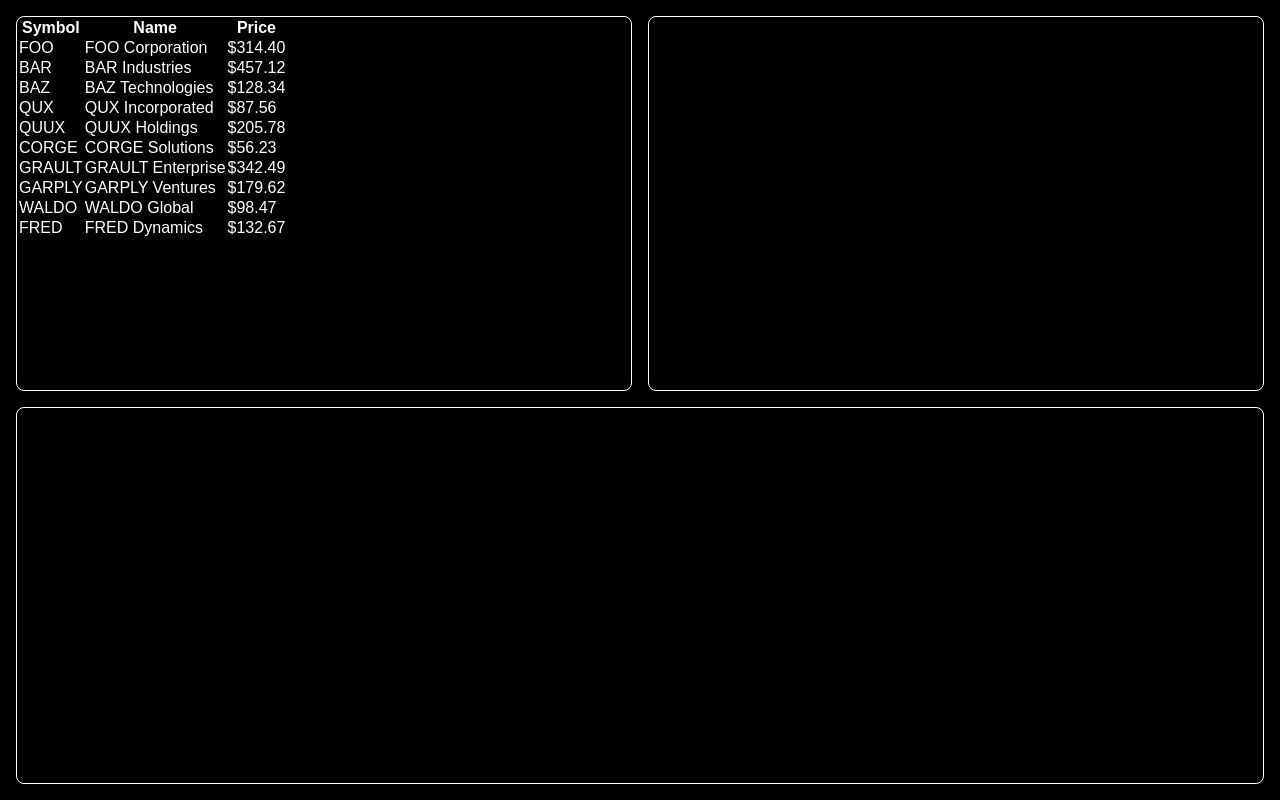
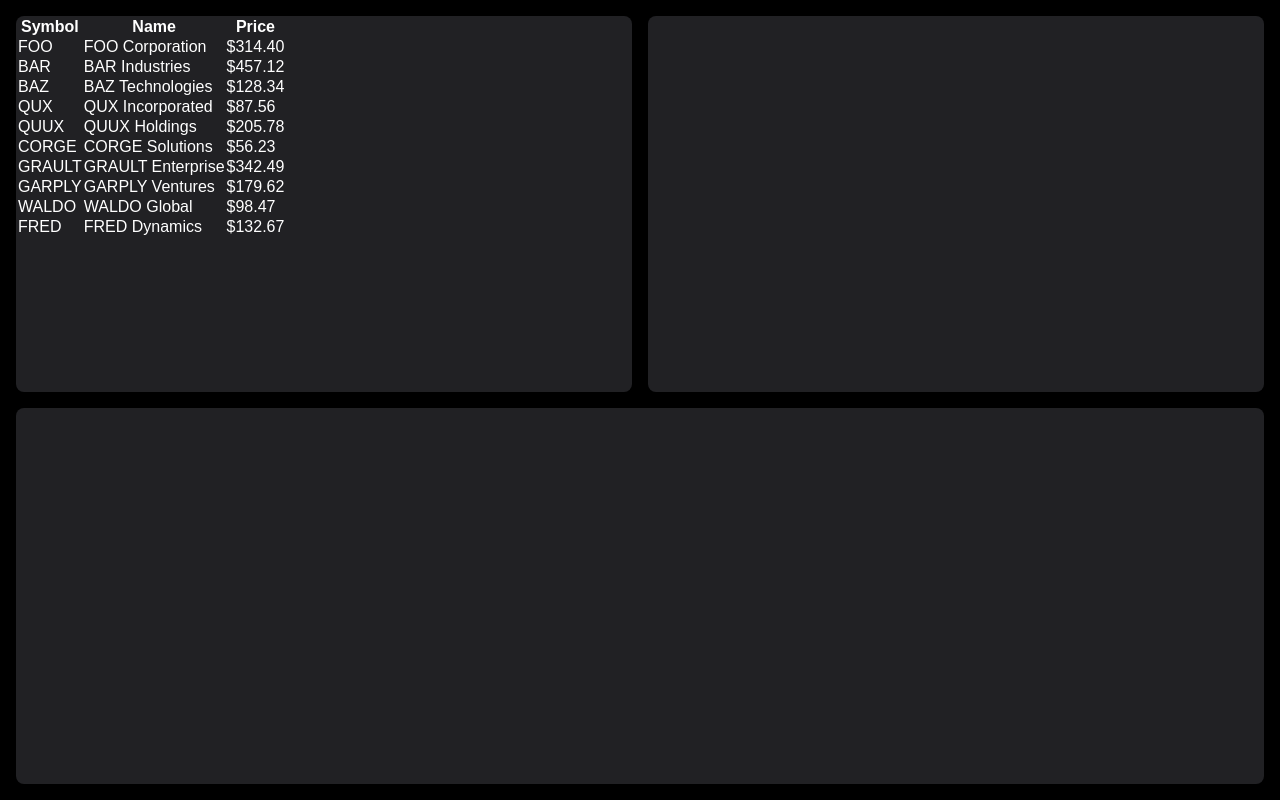
Before and after one commit to kevinsctfries/day-trader, a Next.js app: page /dashboard in a window 1280 px wide. Built offline with nearby package versions, Linux system fonts and the light colour scheme.

Commit message:
style(dashboard): update background colors

```diff
--- a/src/app/dashboard/page.module.scss
+++ b/src/app/dashboard/page.module.scss
@@ -18,7 +18,7 @@
 
             .left,
             .right {
-                border: 1px solid white;
+                background-color: var(--card);
                 border-radius: 0.5rem;
             }
         }
@@ -26,7 +26,7 @@
         .bottom {
             flex: 1;
             height: 50%;
-            border: 1px solid white;
+            background-color: var(--card);
             border-radius: 0.5rem;
         }
     }
```
